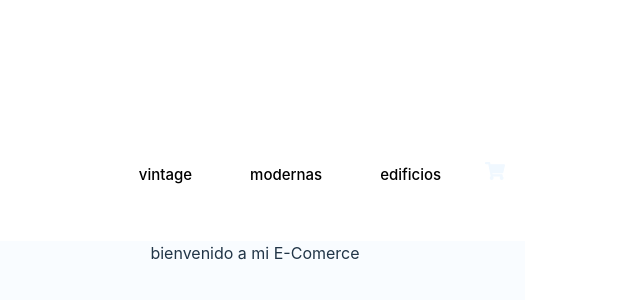
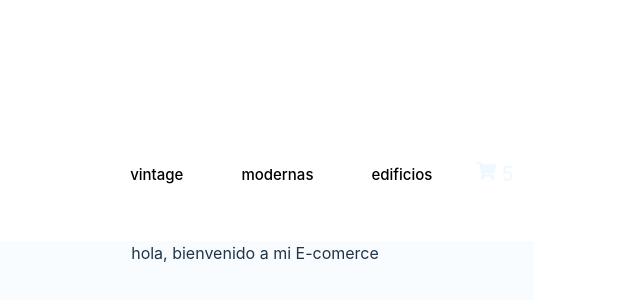
Before and after one commit to NahuelPiazza/CreaTuLanding.Piazza, a React (Vite) app: page / in a window 1280 px wide. Shown: the part 18-318 px from the top of the page, without its empty margins (385-1025 px from the left). Built offline with nearby package versions, Linux system fonts and the light colour scheme.

Commit message:
actualizaciones minimas

```diff
--- a/src/App.jsx
+++ b/src/App.jsx
@@ -1,12 +1,12 @@
 import './App.css'
-import BannerComponent from './components/BannerComponent';
-import NavBar from './components/navbar';
+import ItemListCont from './components/itemListConteiner';
+import NavBar from './components/NavBarComponent';
 function App() {
   return (
     // <></> son los contenedores globales de toda la app
     <>
         <NavBar/>
-        <BannerComponent greetings="bienvenido a mi E-Comerce"/>
+        <ItemListCont greetings = "hola, bienvenido a mi E-comerce"/>
     </>
   );
 }
--- a/src/components/BannerComponent.jsx
+++ /dev/null
@@ -1,8 +0,0 @@
-import "./BannerComponent.css"
-export default function BannerComponent ({greetings}) {
-    return (
-        <div className="Banner">
-            <p>{greetings}</p>
-        </div>
-    );
-}
--- a/src/components/CartComponent.jsx
+++ b/src/components/CartComponent.jsx
@@ -1,6 +1,6 @@
 import { FaShoppingCart } from "react-icons/fa";
 export default function CartComponent () {
     return (
-        <a className="CartIcon"><FaShoppingCart/></a>
+        <a className="CartIcon"><FaShoppingCart/> 5 </a>
     );
 }
--- a/src/components/BannerComponent.css
+++ b/src/components/ItemListConteiner.css
@@ -1,4 +1,4 @@
-.Banner {
+.ItemListCont {
     background-color: rgba(240, 248, 255, 0.382);
     height: 400px;
     max-height: 400px;
--- /dev/null
+++ b/src/components/ItemListConteiner.jsx
@@ -0,0 +1,8 @@
+import "./ItemListConteiner.css"
+export default function ItemListCont ({greetings}) {
+    return (
+        <div className="ItemListCont">
+            <p>{greetings}</p>
+        </div>
+    );
+}
--- a/src/components/navbar.jsx
+++ b/src/components/NavBarComponent.jsx
@@ -1,6 +1,6 @@
 import CartComponent from "./CartComponent";
-import ULComponent from "./ULcomponent";
-import "./navbar.css"
+import ULComponent from "./UlComponent";
+import "./NavBarComponent.css"
 import { BsBuildings } from "react-icons/bs";
 export default function NavBar() {
     return (
```
Also changed, not shown: src/components/NavBarComponent.css (renamed from src/components/navbar.css).
